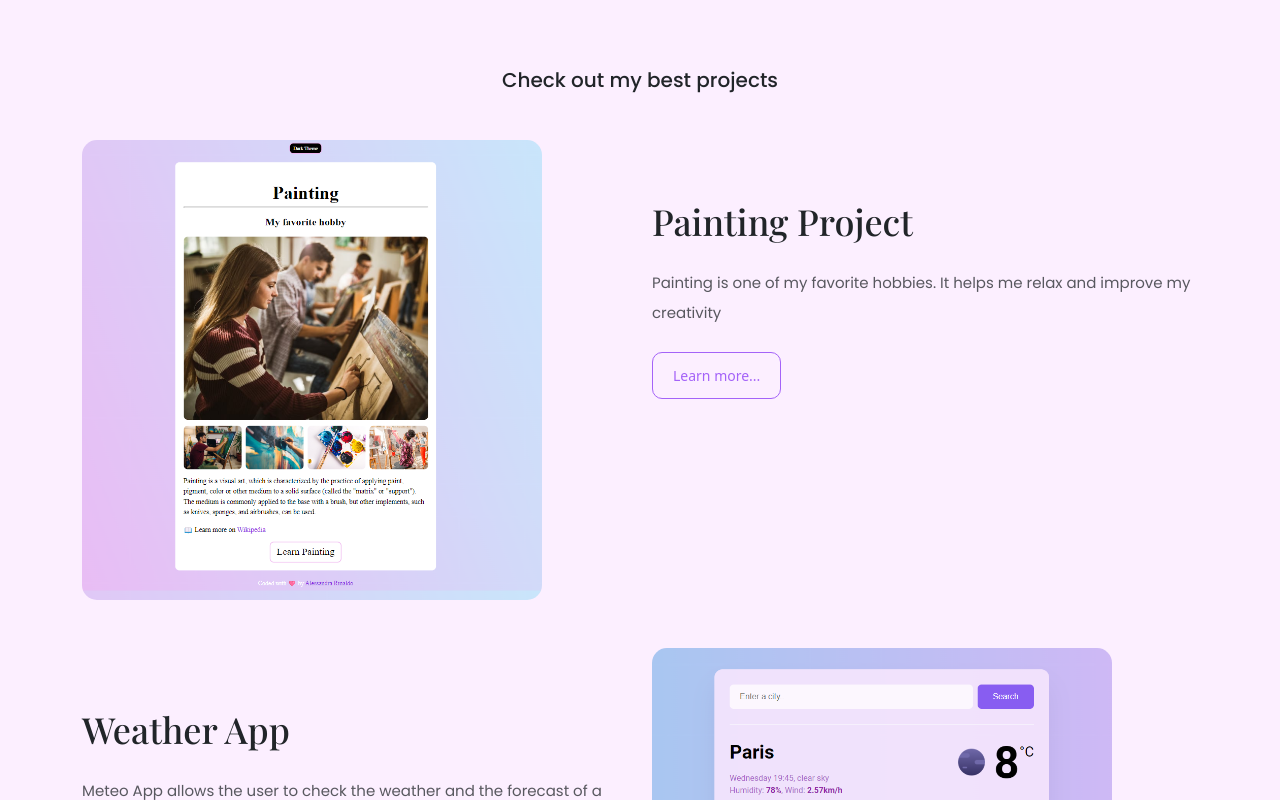
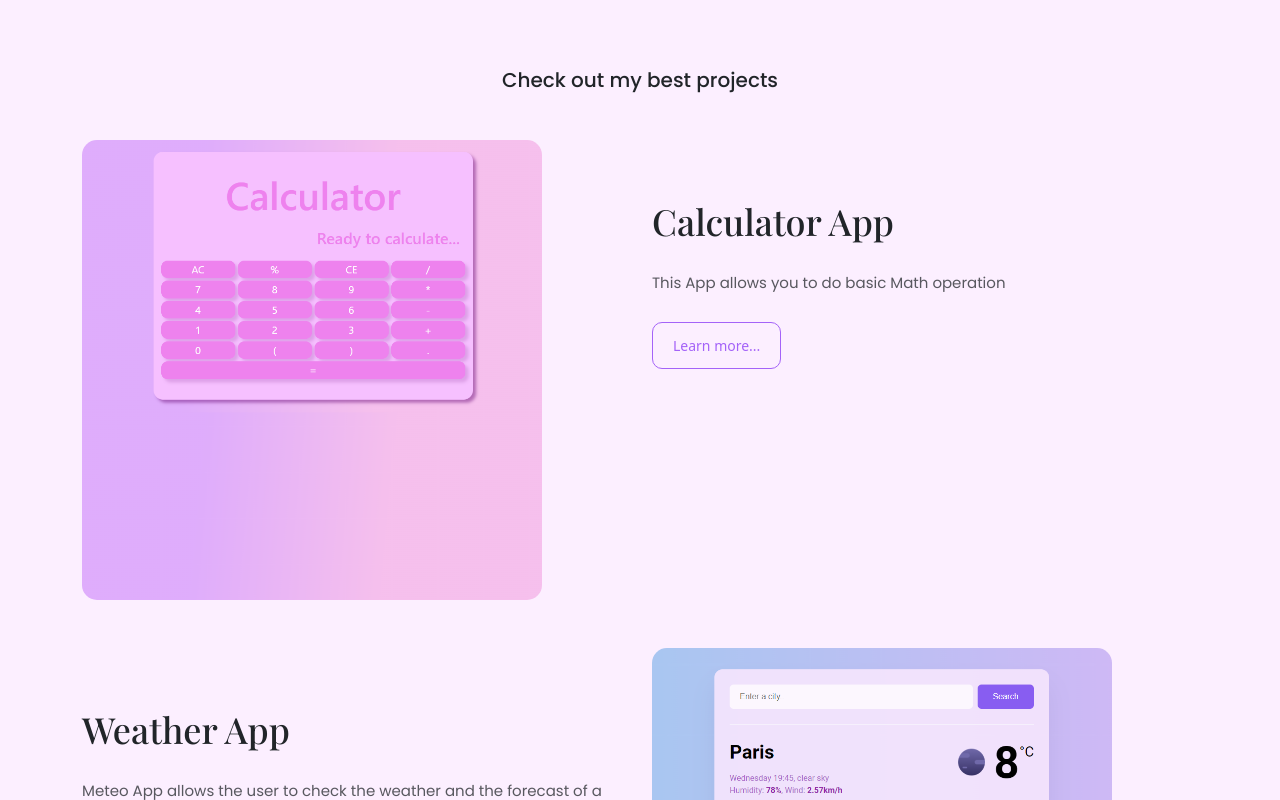
Before and after one commit to Alessandra198/my-portfolio-project, a plain HTML site: page index.html in a window 1280 px wide. Shown: the part 608-1408 px from the top of the page. Drawn offline with nearby package versions, Linux system fonts and the light colour scheme; a web font is replaced by a local one.

Commit message:
Updated latest project

```diff
--- a/index.html
+++ b/index.html
@@ -70,23 +70,22 @@
           <div class="col d-none d-lg-block">
             <div class="picture-projects">
               <img
-                src="/media/painting-project.png"
-                alt="Painting Project"
+                src="/media/calculator.png"
+                alt="Calculator App Project"
                 class="img-fluid"
               />
             </div>
           </div>
           <div class="col">
             <div class="project-description">
-              <h2 class="mb-4">Painting Project</h2>
+              <h2 class="mb-4">Calculator App</h2>
               <p class="mb-4 text-muted">
-                Painting is one of my favorite hobbies. It helps me relax and
-                improve my creativity
+                This App allows you to do basic Math operation
               </p>
               <a
-                href="https://painting-by-rina.netlify.app/"
+                href="https://calculator-by-rina.netlify.app/"
                 class="btn btn-branding-outline"
-                title="Painting Project"
+                title="Calculator App Project"
                 target="_blank"
                 >Learn more...</a
               >
```
Also changed, not shown: work.html (+4 -4 lines), media/calculator.png (added).
